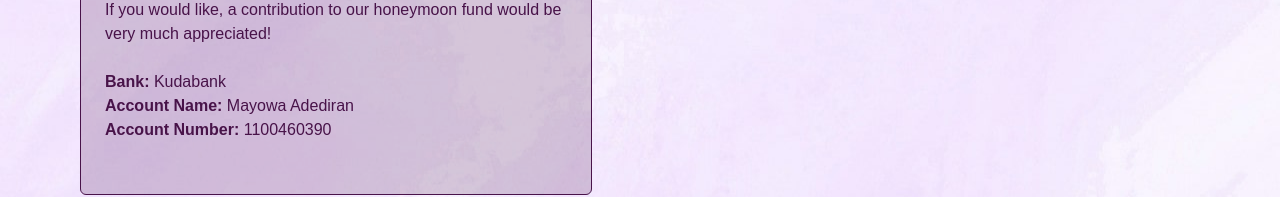
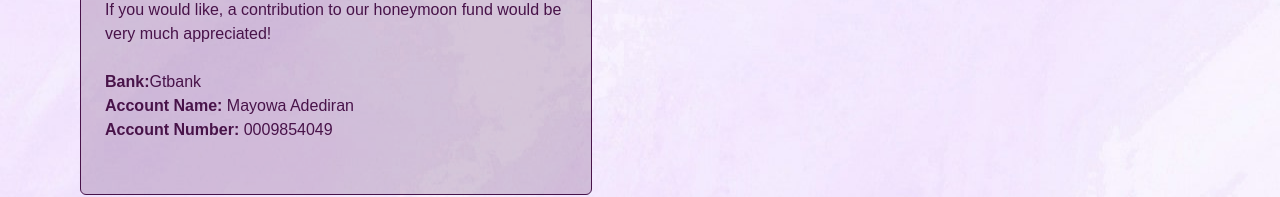
Before and after one commit to mayowaadediran/mm24forever, a Next.js app: page /gift-registry in a window 1280 px wide. Shown: the part 658-855 px from the top of the page. Built offline with nearby package versions, Linux system fonts and the light colour scheme; a web font is replaced by a local one.

Commit message:
change account number

```diff
--- a/src/app/gift-registry/page.tsx
+++ b/src/app/gift-registry/page.tsx
@@ -32,9 +32,9 @@ const GiftRegistry = () => {
                 If you would like, a contribution to our honeymoon fund would be very much appreciated!
               </p>
               <ul className={`text-montaga__primary text-[14px] md:text-base mb-6`}>
-                <li><span className='font-bold'>Bank:</span> Kudabank</li>
+                <li><span className='font-bold'>Bank:</span>Gtbank</li>
                 <li><span className='font-bold'>Account Name:</span> Mayowa Adediran</li>
-                <li><span className='font-bold'>Account Number:</span> 1100460390</li>
+                <li><span className='font-bold'>Account Number:</span> 0009854049</li>
               </ul>
             </div>
           </div>
--- a/src/components/layout/nav.tsx
+++ b/src/components/layout/nav.tsx
@@ -78,7 +78,6 @@ const Nav = () => {
 
   return (
     <nav className='container pt-3'>
-
       <div className='h-full flex justify-between items-center'>
         <Image
           src={Logo}
```
